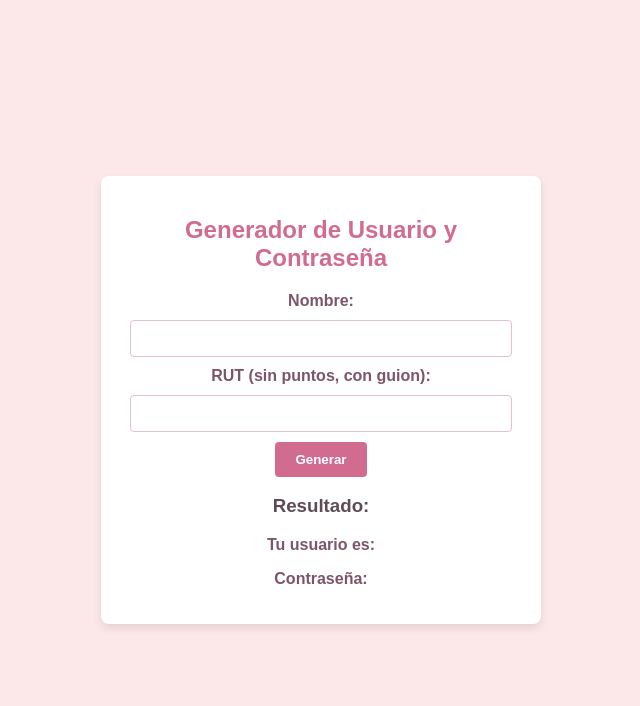
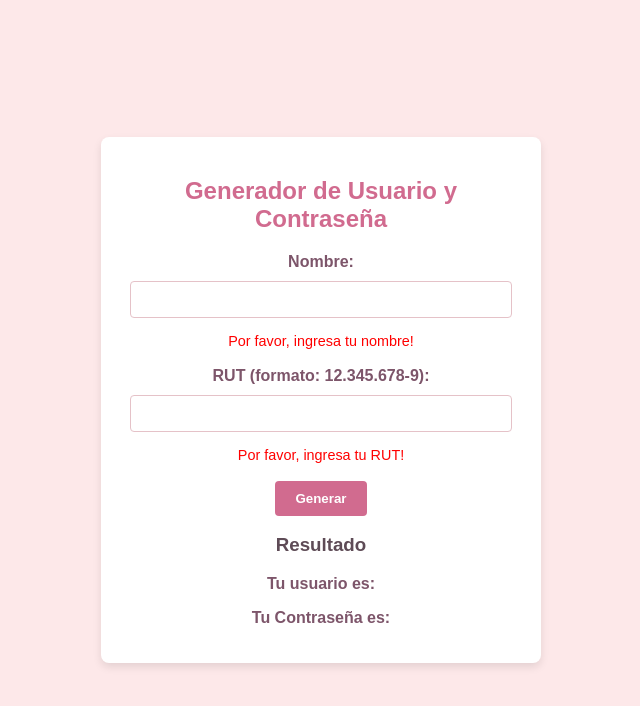
Before and after one commit to JennyBerrys/pruebatec.Jennifer, a plain HTML site: page index.html in a window 1280 px wide. Both pictures are taken after a click on the button "Generar". Shown: the whole page, without its empty margins (319-959 px from the left). Drawn offline with Linux system fonts and the light colour scheme.

Commit message:
landingprueba2.0

```diff
--- a/index.html
+++ b/index.html
@@ -12,17 +12,19 @@
 
         <form id="userForm">
             <label for="nombre">Nombre:</label>
-            <input type="text" id="nombre" required><br>
+            <input type="text" id="nombre" required>
+            <div id="errorNombre" class="error-message"></div><br>
 
-            <label for="rut">RUT (sin puntos, con guion):</label>
-            <input type="text" id="rut" required pattern="\d{1,8}-[\dkK]"><br>
+            <label for="rut">RUT (formato: 12.345.678-9):</label>
+            <input type="text" id="rut" required>
+            <div id="errorRut" class="error-message"></div><br>
 
             <button type="button" onclick="generarCredenciales()">Generar</button>
         </form>
 
-        <h3>Resultado:</h3>
+        <h3>Resultado</h3>
         <p id="resultadoUsuario">Tu usuario es: </p>
-        <p id="resultadoContraseña">Contraseña: </p>
+        <p id="resultadoContraseña">Tu Contraseña es: </p>
     </div>
 
     <script src="script.js"></script>
--- a/script.js
+++ b/script.js
@@ -1,37 +1,56 @@
 function generarCredenciales() {
+    // limpiar msjes de error al iniciar
+    document.getElementById('errorNombre').textContent = '';
+    document.getElementById('errorRut').textContent = '';
+
     // obtenemos nombre y rut
     const nombre = document.getElementById('nombre').value.trim();
     const rut = document.getElementById('rut').value.trim();
 
-    // Verificar si los campos están vacíos
-    if (!nombre || !rut) {
-        alert("Datos mal ingresados! Por favor, completa ambos campos.");
-        return; // Detiene la ejecución si los campos están vacíos
+    let valid = true;
+
+    // verificar campos vacios
+    if (!nombre) {
+        document.getElementById('errorNombre').textContent = 'Por favor, ingresa tu nombre!';
+        document.getElementById('errorNombre').classList.add('show');
+        valid = false;
     }
 
-    // validacion del formato del rut
+    if (!rut) {
+        document.getElementById('errorRut').textContent = 'Por favor, ingresa tu RUT!';
+        document.getElementById('errorRut').classList.add('show');
+        valid = false;
+    }
+
+    // validar formato rut que sea bien ingresado
     const rutPattern = /^[0-9]{1,2}\.[0-9]{3}\.[0-9]{3}-[0-9kK]{1}$/;
-    if (!rutPattern.test(rut)) {
-        alert("Formato de RUT incorrecto. Debe ser como: 12.345.678-9");
-        return; // Detiene la ejecución si el RUT no está en el formato correcto
+    if (rut && !rutPattern.test(rut)) {
+        document.getElementById('errorRut').textContent = 'Formato de RUT incorrecto!, ejemplo: 12.345.678-9';
+        document.getElementById('errorRut').classList.add('show');
+        valid = false;
+    }
+
+    // si falla, no continuar con la validacion
+    if (!valid) {
+        return;
     }
 
     // formateo del nombre
     const nombreFormateado = nombre.charAt(0).toUpperCase() + nombre.slice(1).toLowerCase();
 
-    // Quitar los puntos y el guion del RUT para separar partes
+    // quitar los puntos y el guion del rut para separar partes
     const rutSinPuntos = rut.replace(/\./g, '');
     const rutParts = rutSinPuntos.split('-');
     const rutSinDv = rutParts[0];
     const digitoVerificador = rutParts[1];
 
-    // recibir los últimos 3 dígitos antes del dig verificador
+    // aca recibimos los ultimos tres dígitos antes del dig verificador
     const ultimosTres = rutSinDv.slice(-3);
 
     const usuario = `${nombreFormateado}-${ultimosTres}-${digitoVerificador}`;
     const contraseña = rutSinDv;
 
-    // resultado
+    // resultado final!
     document.getElementById('resultadoUsuario').textContent = `Tu usuario es: ${usuario}`;
-    document.getElementById('resultadoContraseña').textContent = `Contraseña: ${contraseña}`;
+    document.getElementById('resultadoContraseña').textContent = `Tu Contraseña es: ${contraseña}`;
 }
--- a/styles.css
+++ b/styles.css
@@ -1,3 +1,4 @@
+
 body {
     font-family: Arial, sans-serif;
     background-color: #fde8e9;
@@ -8,6 +9,7 @@ body {
     height: 100vh;
     margin: 0;
 }
+
 
 .container {
     background-color: #ffffff;
@@ -35,6 +37,7 @@ input[type="text"] {
     border-radius: 4px;
     border: 1px solid #e5c2c8;
     outline: none;
+    transition: border-color 0.3s, box-shadow 0.3s;
 }
 
 input[type="text"]:focus {
@@ -50,6 +53,7 @@ button {
     border-radius: 4px;
     cursor: pointer;
     font-weight: bold;
+    transition: background-color 0.3s;
 }
 
 button:hover {
@@ -61,3 +65,16 @@ button:hover {
     font-weight: bold;
     margin-top: 15px;
 }
+
+/* alerta*/
+.error-message {
+    color: red;
+    font-size: 0.9rem;
+    margin-top: 5px;
+    opacity: 0;
+    transition: opacity 0.5s ease-in-out;
+}
+
+.error-message.show {
+    opacity: 1;
+}
```
